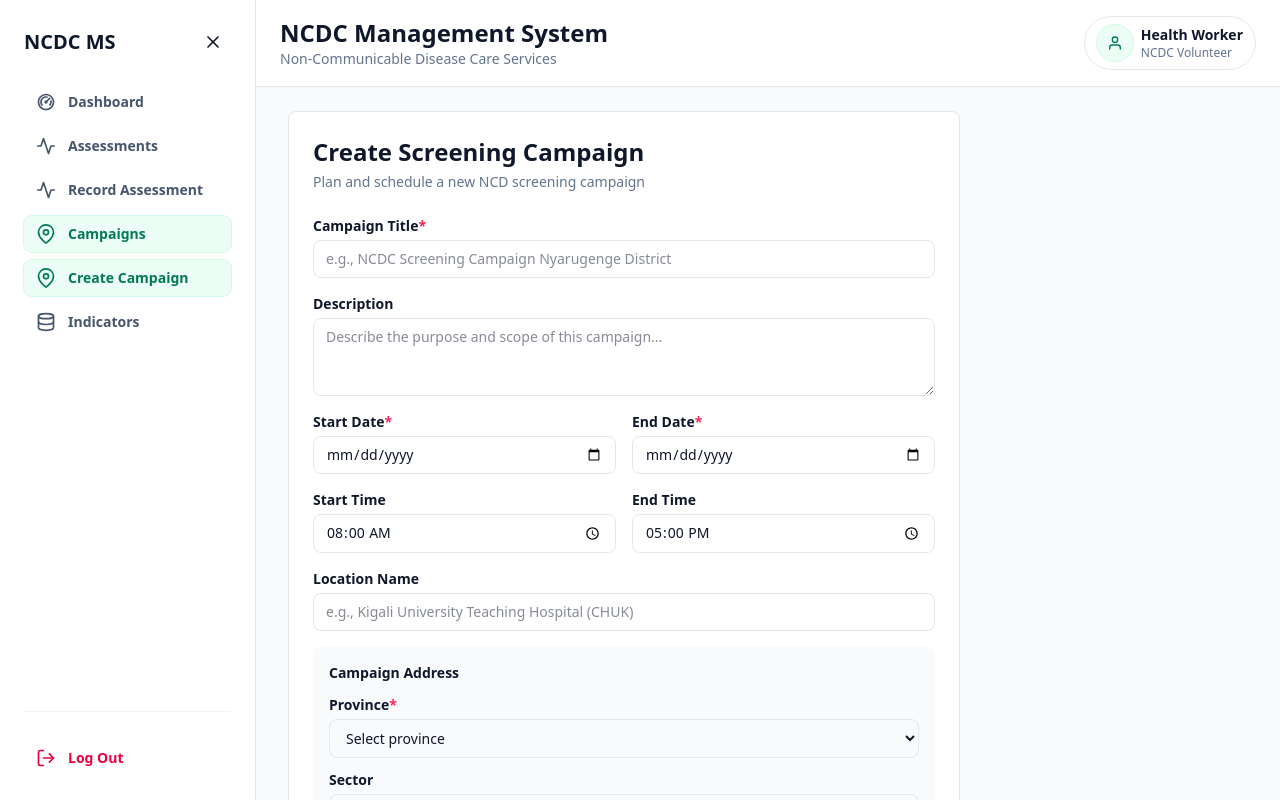
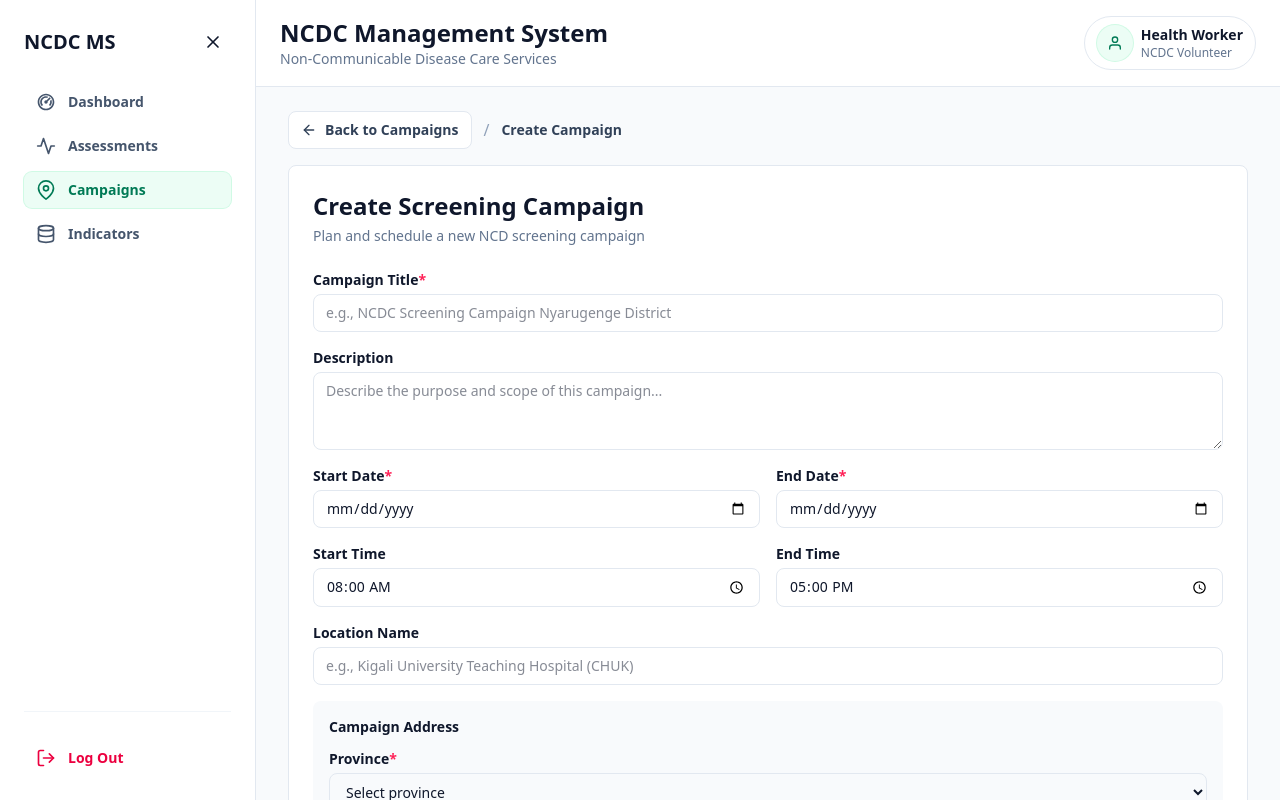
Before and after one commit to ericndungutse/ncd-ms-fn, a React (Vite) app: page /campaigns/create in a window 1280 px wide. Shown: the top 800 px of the page. Built offline with nearby package versions, Linux system fonts and the light colour scheme.

Commit message:
feat: implement create campaign form

```diff
--- a/src/App.jsx
+++ b/src/App.jsx
@@ -1,15 +1,13 @@
 import { Navigate, Route, Routes } from 'react-router-dom';
 import './App.css';
-// import ProtectedRoute from './components/ProtectedRoute';
 import CreateCampaignForm from './features/dashboard/CreateCampaignForm';
 import RecordAssessmentForm from './features/dashboard/RecordAssessmentForm';
-import DashboardLayout from './pages/Account';
+import Account from './pages/Account';
 import AssessmentsPage from './pages/AssessmentsPage';
 import CampaignsPage from './pages/CampaignsPage';
 import DashboardPage from './pages/DashboardPage';
 import IndicatorsPage from './pages/IndicatorsPage';
 import LoginPage from './pages/LoginPage';
-import Account from './pages/Account';
 
 function App() {
   return (
@@ -18,17 +16,12 @@ function App() {
       <Route path='/login' element={<LoginPage />} />
       <Route path='/' element={<Navigate to='/login' replace />} />
 
-      {/* Protected Routes */}
-      <Route
-        path='/'
-        element={
-          // <ProtectedRoute>
-          <Account />
-          // </ProtectedRoute>
-        }
-      >
+      {/* Protected Layout */}
+      <Route path='/' element={<Account />}>
         <Route index element={<Navigate replace to='dashboard' />} />
         <Route path='dashboard' element={<DashboardPage />} />
+
+        {/* Assessments */}
         <Route path='assessments' element={<AssessmentsPage />} />
         <Route
           path='assessments/record'
@@ -38,22 +31,22 @@ function App() {
             </div>
           }
         />
-        <Route path='campaigns' element={<CampaignsPage />} />
-        <Route
-          path='campaigns/create'
-          element={
-            // <ProtectedRoute requiredRoles='admin'>
-            <div className='max-w-4xl'>
-              <CreateCampaignForm />
-            </div>
-            // </ProtectedRoute>
-          }
-        />
+
+        {/* Campaigns (nested) */}
+        <Route path='campaigns'>
+          {/* default => Campaigns page */}
+          <Route index element={<CampaignsPage />} />
+
+          {/* /campaigns/create */}
+          <Route path='create' element={<CreateCampaignForm />} />
+        </Route>
+
+        {/* Indicators */}
         <Route path='indicators' element={<IndicatorsPage />} />
       </Route>
 
       {/* Fallback */}
-      <Route path='*' element={<Navigate to='/overview' replace />} />
+      <Route path='*' element={<Navigate to='/dashboard' replace />} />
     </Routes>
   );
 }
--- a/src/features/account/Sidebar.jsx
+++ b/src/features/account/Sidebar.jsx
@@ -14,9 +14,9 @@ export default function Sidebar() {
   const navItems = [
     { path: '/dashboard', label: 'Dashboard', icon: RiDashboard2Line, show: true },
     { path: '/assessments', label: 'Assessments', icon: FiActivity, show: true },
-    { path: '/assessments/record', label: 'Record Assessment', icon: FiActivity, show: true },
+    // { path: '/assessments/record', label: 'Record Assessment', icon: FiActivity, show: true },
     { path: '/campaigns', label: 'Campaigns', icon: FiMapPin, show: true },
-    { path: '/campaigns/create', label: 'Create Campaign', icon: FiMapPin, show: true },
+    // { path: '/campaigns/create', label: 'Create Campaign', icon: FiMapPin, show: true },
     { path: '/indicators', label: 'Indicators', icon: FiDatabase, show: true },
   ];
 
--- a/src/features/dashboard/CreateCampaignForm.jsx
+++ b/src/features/dashboard/CreateCampaignForm.jsx
@@ -1,4 +1,6 @@
 import { useState } from 'react';
+import { Link } from 'react-router-dom';
+import { FiArrowLeft } from 'react-icons/fi';
 
 const RWANDA_LOCATIONS = {
   'Kigali City': {
@@ -98,7 +100,21 @@ export default function CreateCampaignForm() {
   };
 
   return (
-    <div className='max-w-2xl rounded-lg border border-slate-200 bg-white p-6'>
+    <div className='w-full space-y-4'>
+      <div className='flex items-center justify-between'>
+        <div className='flex items-center gap-3'>
+          <Link
+            to='/campaigns'
+            className='inline-flex items-center gap-2 rounded-lg border border-slate-200 bg-white px-3 py-2 text-sm font-semibold text-slate-700 hover:bg-slate-50'
+          >
+            <FiArrowLeft className='h-4 w-4' /> Back to Campaigns
+          </Link>
+          <span className='text-slate-400'>/</span>
+          <span className='text-sm font-semibold text-slate-700'>Create Campaign</span>
+        </div>
+      </div>
+
+      <div className='rounded-lg border border-slate-200 bg-white p-6'>
         <div className='mb-6'>
           <h2 className='text-2xl font-semibold text-slate-900'>Create Screening Campaign</h2>
           <p className='mt-1 text-sm text-slate-500'>Plan and schedule a new NCD screening campaign</p>
@@ -328,5 +344,6 @@ export default function CreateCampaignForm() {
           </div>
         </form>
       </div>
+    </div>
   );
 }
--- a/src/pages/CampaignsPage.jsx
+++ b/src/pages/CampaignsPage.jsx
@@ -1,11 +1,21 @@
+import { Link } from 'react-router-dom';
 import { CampaignsGrid } from '../features/screeningCampaign';
 
 export default function CampaignsPage() {
   return (
     <div className='space-y-6'>
-      <div>
-        <h1 className='text-3xl font-bold text-slate-900'>Screening Campaigns</h1>
-        <p className='mt-1 text-slate-500'>Manage and monitor NCD screening campaigns</p>
+      <div className='flex items-center justify-between'>
+        <div>
+          <h1 className='text-3xl font-bold text-slate-900'>Screening Campaigns</h1>
+          <p className='mt-1 text-slate-500'>Manage and monitor NCD screening campaigns</p>
+        </div>
+
+        <Link
+          to='/campaigns/create'
+          className='inline-flex items-center rounded-lg bg-blue-600 px-4 py-2 text-white font-medium hover:bg-blue-700 transition'
+        >
+          + Create Campaign
+        </Link>
       </div>
 
       <CampaignsGrid />
```
Lines whose indentation alone changed are shown as unchanged.
